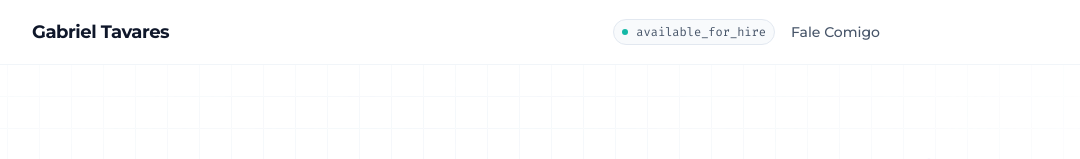
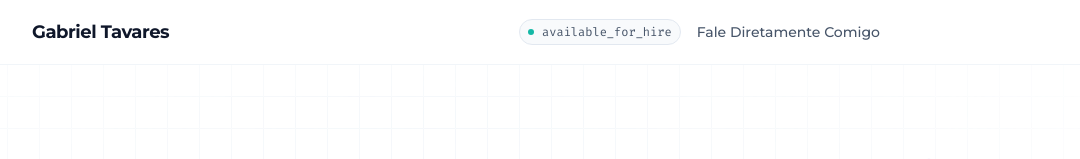
Before and after one commit to gabrielttavares/landing-page, a React (Vite) app: page / in a window 1280 px wide. Shown: the top 159 px of the page, without its empty margins (184-1264 px from the left). Built offline with nearby package versions, Linux system fonts and the light colour scheme.

Commit message:
Update Header component to link directly to WhatsApp for contact, enhancing user accessibility with a new call-to-action text.

```diff
--- a/src/components/sections/Header.tsx
+++ b/src/components/sections/Header.tsx
@@ -1,6 +1,9 @@
 import React from 'react';
+import { content } from '../../data/content';
 
 export default function Header() {
+    const { contact } = content;
+
     return (
         <header className="fixed top-0 w-full bg-white/90 backdrop-blur-sm z-50 border-b border-slate-100">
             <div className="max-w-4xl mx-auto px-6 h-16 flex items-center justify-between">
@@ -10,8 +13,13 @@ export default function Header() {
                         <span className="w-1.5 h-1.5 rounded-full bg-teal-500 animate-pulse" />
                         <span>available_for_hire</span>
                     </div>
-                    <a href="#contato" className="text-sm font-medium text-slate-600 hover:text-slate-900 transition-colors">
-                        Fale Comigo
+                    <a
+                        href={contact.social.whatsapp}
+                        target="_blank"
+                        rel="noopener noreferrer"
+                        className="text-sm font-medium text-slate-600 hover:text-slate-900 transition-colors"
+                    >
+                        Fale Diretamente Comigo
                     </a>
                 </nav>
             </div>
```
